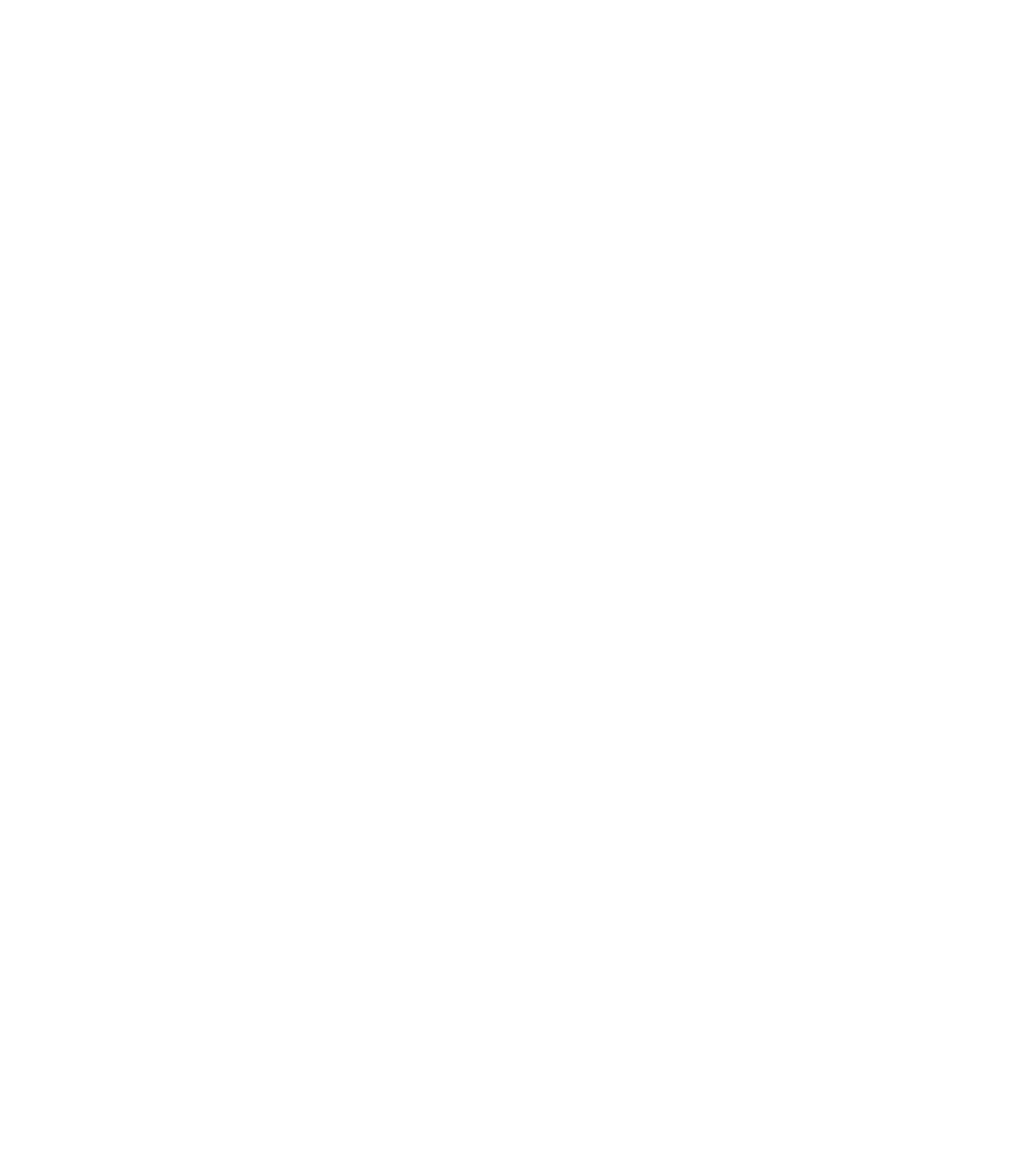
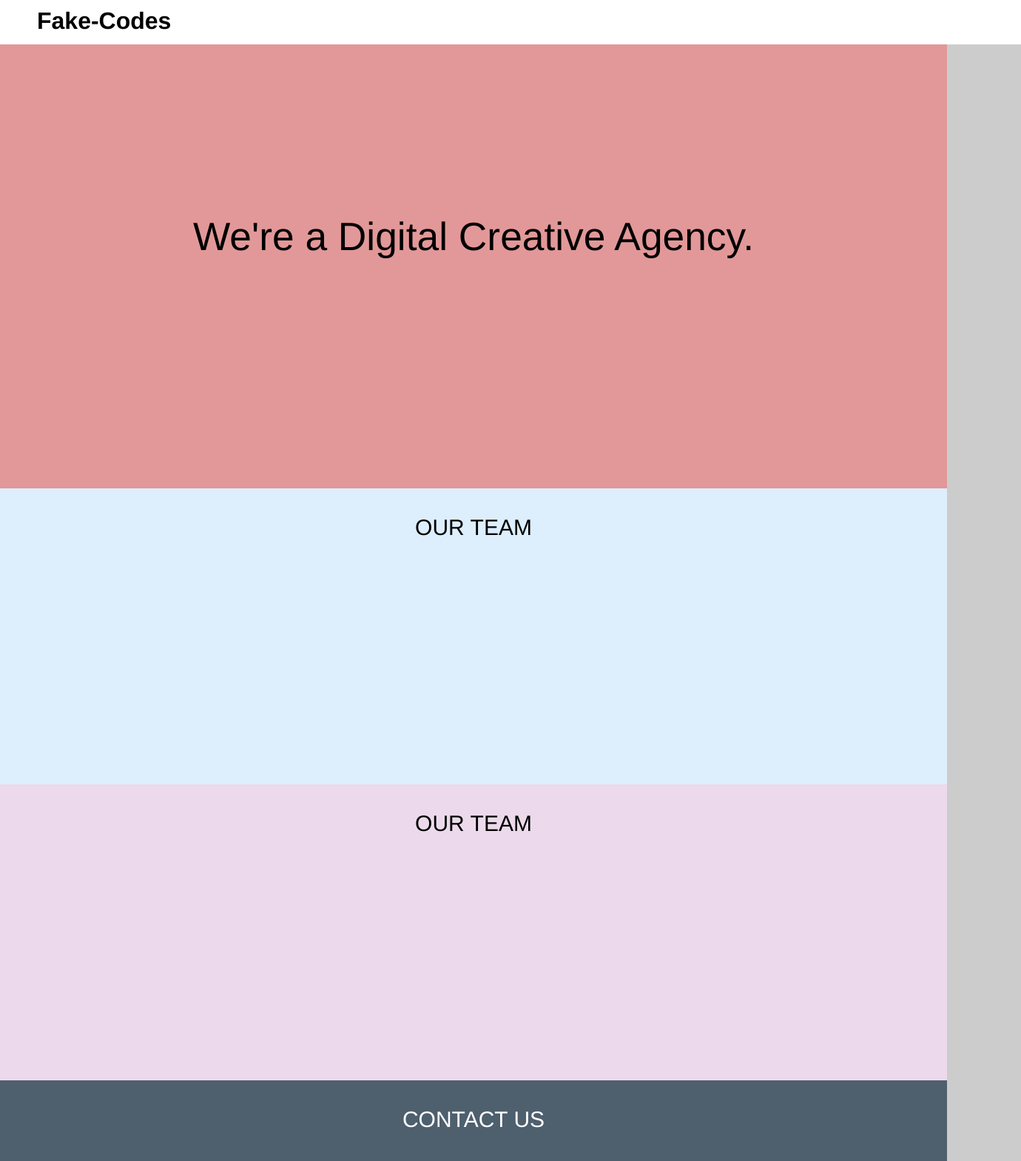
Before and after one commit to mbwn/fake-codes, a plain HTML site: page index.html in a window 1280 px wide. Shown: the top 1569 px of the page at 74% size, 1380 px wide, since content can reach past the window. Before the commit the page ends 800 px from the top, so only its background shows below. Drawn offline with Linux system fonts and the light colour scheme.

Commit message:
Website Structure Added some contents on index.html and styled it with style.css file

```diff
--- a/index.html
+++ b/index.html
@@ -4,9 +4,25 @@
     <meta charset="UTF-8">
     <meta name="viewport" content="width=device-width, initial-scale=1.0">
     <meta http-equiv="X-UA-Compatible" content="ie=edge">
+    <link rel="stylesheet" href="style.css">
     <title>Fake-Codes</title>
 </head>
 <body>
+   <div class="logo">
+            <h1>Fake-Codes</h1>
+    </div>
+    <div class="background-img">
+        <p>We're a Digital Creative Agency.</p>
+    </div>
+    <div class="team">
+        <p>Our team</p>
+    </div>
+    <div class="testmonials">
+            <p>Our team</p>
+        </div>
+    <div class="contact">
+        <p>Contact Us</p>
 
+    </div>
 </body>
 </html>
--- a/style.css
+++ b/style.css
@@ -0,0 +1,66 @@
+*{
+    margin: 0;
+    padding: 0;
+}
+
+body{
+    background-color: rgb(204, 204, 204);
+    font-family: Helvetica, sans-serif;
+    margin: 0;
+}
+.logo{
+    margin-top: 0;
+    width: 100%;
+    height: 40px;
+    background-color: #fff;
+    padding: 10px 50px ;
+}
+.background-img{
+    width: 100%;
+    background-color: rgb(226, 152, 152);
+    height: 600px;
+    text-align: center;
+    display: flex;
+    justify-content: center;
+
+}
+.background-img p{
+    /* margin: auto; */
+    padding: 4.3em;
+    font-size: 40pt;
+    font-weight: 100;
+}
+.team{
+    background-color: rgb(221, 238, 253);
+    height: 400px;
+}
+.team p{
+    padding: 1.2em;
+    text-align: center;
+    font-size: 30px;
+    font-weight: 100;
+    text-transform: uppercase;
+}
+.testmonials{
+    background-color: rgb(236, 218, 236);
+    height: 400px;
+}
+.testmonials p{
+    padding: 1.2em;
+    text-align: center;
+    font-size: 30px;
+    font-weight: 100;
+    text-transform: uppercase;
+}
+.contact{
+    background-color: rgb(78, 95, 110);
+    height: 400px;
+}
+.contact p{
+    padding: 1.2em;
+    text-align: center;
+    font-size: 30px;
+    font-weight: 100;
+    text-transform: uppercase;
+    color: #fff;
+}
```
